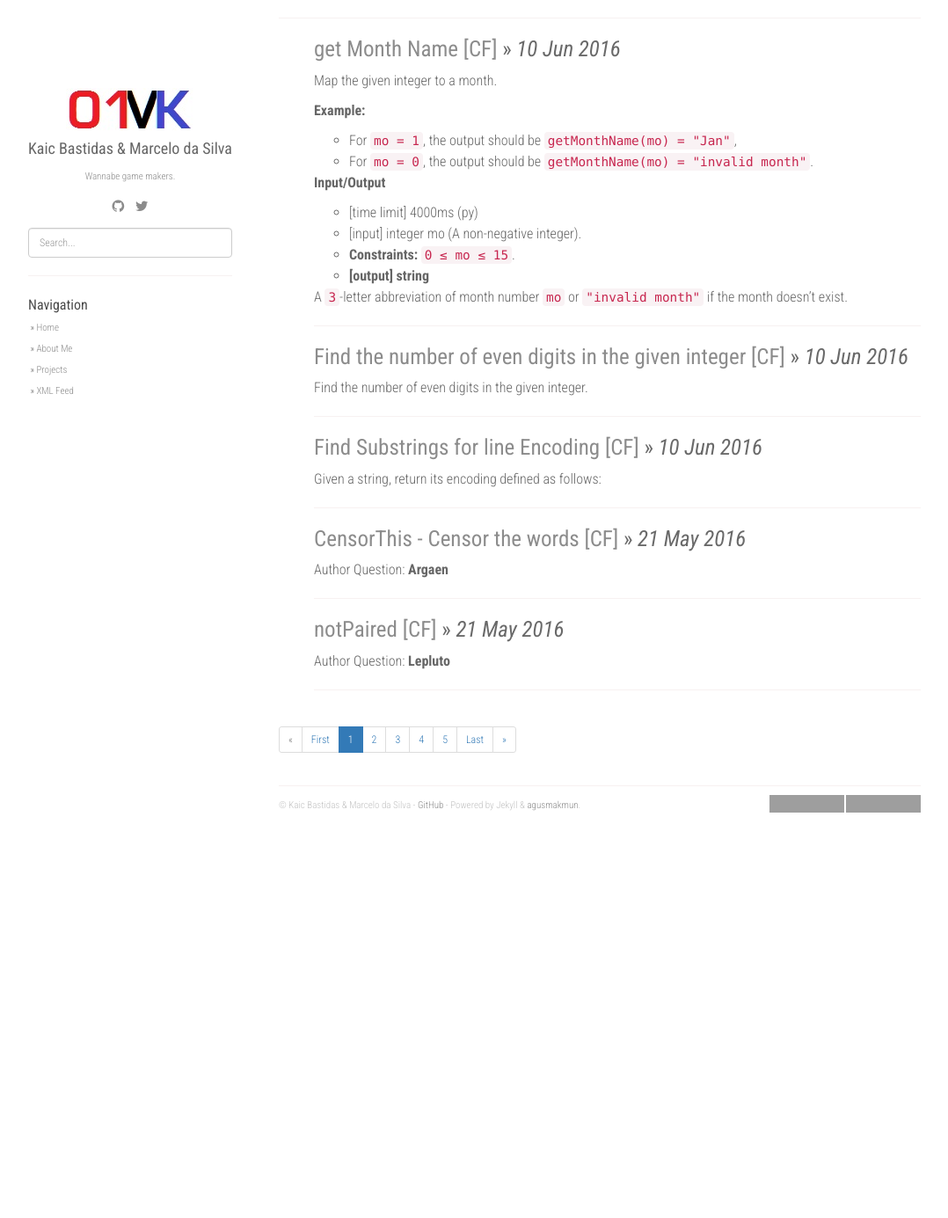
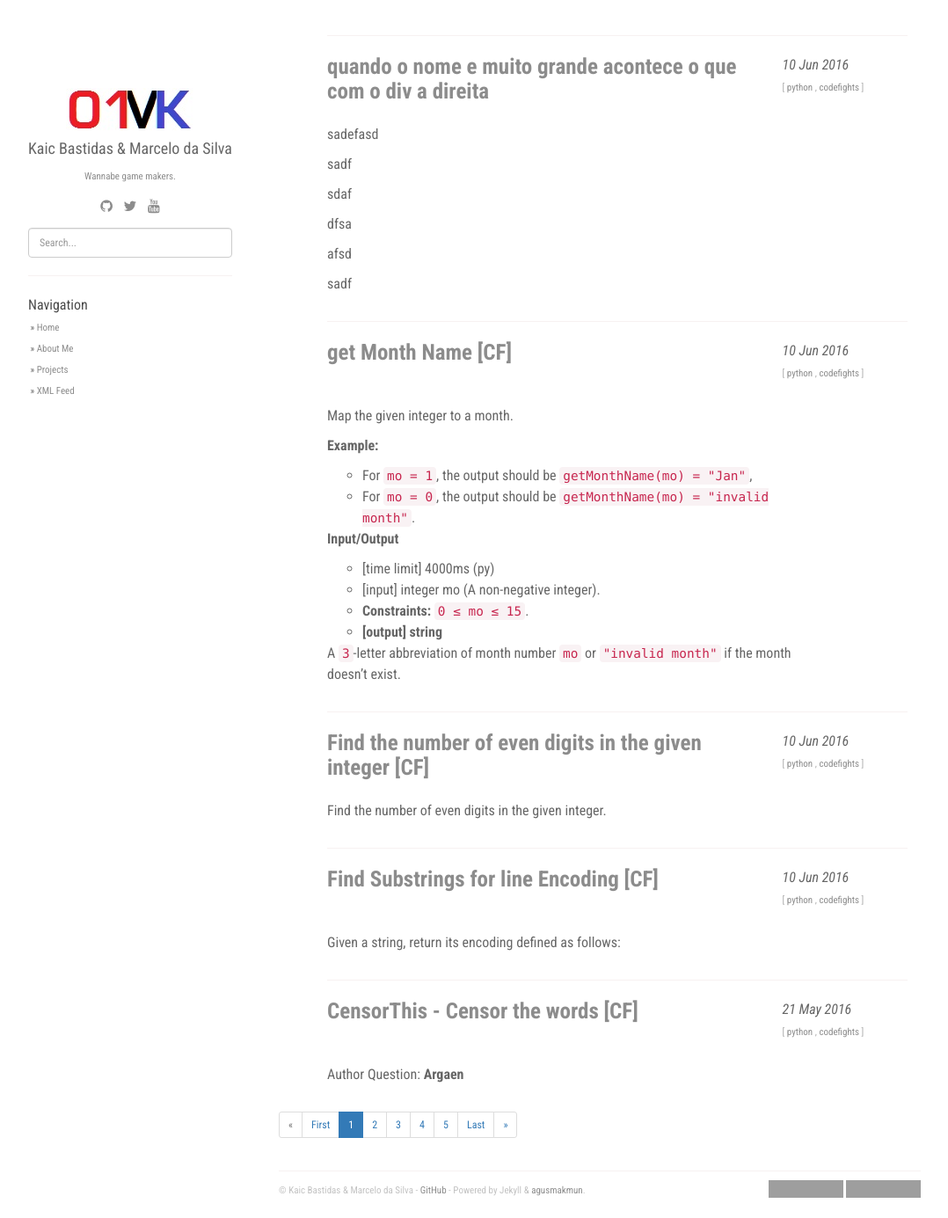
Before and after one commit to IterumCorp/iterumcorp.github.io, a Jekyll site: the page built from index.html, in a window 1280 px wide and 1385 px high. Shown: the whole window at 88% size, without its empty margins (53-1131 px from the left). Built offline with Jekyll 4.4.1, drawn with Linux system fonts in a browser that asks for light colours; nearby versions of some CDN libraries; the list of posts is cut into pages by our own code; grey boxes are pictures that could not be loaded.

Commit message:
categorias em baixo da data e pequenas alterações no visual

```diff
--- a/_config.yml
+++ b/_config.yml
@@ -18,6 +18,8 @@ social:
     - icon: fa-github
       link: "https://github.com/01mk"
     - icon: fa-twitter
+      link: "#"
+    - icon: fa-youtube
       link: "#"
 
 share:
--- a/_layouts/default.html
+++ b/_layouts/default.html
@@ -156,8 +156,8 @@
                     {% endif %}
 
                     <div class="btn-github" style="float:right;">
-                        <iframe src="https://ghbtns.com/github-btn.html?user=agusmakmun&repo=agusmakmun.github.io&type=star&count=true" frameborder="0" scrolling="0" width="85" height="20px"></iframe>
-                        <iframe src="https://ghbtns.com/github-btn.html?user=agusmakmun&repo=agusmakmun.github.io&type=fork&count=true" frameborder="0" scrolling="0" width="85" height="20px"></iframe>
+                        <iframe src="https://ghbtns.com/github-btn.html?user=01mk&repo=01mk.github.io&type=star&count=true" frameborder="0" scrolling="0" width="85" height="20px"></iframe>
+                        <iframe src="https://ghbtns.com/github-btn.html?user=01mk&repo=01mk.github.io&type=fork&count=true" frameborder="0" scrolling="0" width="85" height="20px"></iframe>
                     </div>
                 </footer>
             </div><!-- end /.col-sm-8 -->
--- /dev/null
+++ b/_posts/2016-07-06-quando-o-nome-e-muito-grande-acontece-oque-com-o-div-a-direita.md
@@ -0,0 +1,20 @@
+---
+layout: post
+title:  "quando o nome e muito grande acontece o que com o div a direita"
+date:   2016-06-11 03:43:45 +0700
+categories: [python, codefights]
+excerpt_separator: <!--exc-->
+---
+
+sadefasd
+
+sadf
+
+sdaf
+
+dfsa
+
+afsd
+
+sadf
+<!--exc-->
--- a/index.html
+++ b/index.html
@@ -3,12 +3,27 @@ layout: default
 ---
 
 <div id="home">
-    <hr />
     <ol class="posts">
     {% for post in paginator.posts %}
-      <h1><a href="{{ post.url }}">{{ post.title }}</a> &raquo; <i><span>{{ post.date | date_to_string }}</span></i></h1>
-      {{ post.excerpt }}
-      <hr />
+      <div class="col-md-12"><hr /></div>
+      <h1>
+        <div class="col-md-9"><a href="{{ post.url }}">{{ post.title }}</a></div>
+      </h1>
+      <div class="col-md-3 pull-right"><i><span>{{ post.date | date_to_string }}</span></i></div>
+
+      <!--De baixo da data-->
+      <div class="col-md-3">
+        <span class="categories">
+          [
+            {% for category in post.categories %}
+              <a href="/category/{{ category }}">{{ category }}</a>
+              {% if forloop.last == false %}, {% endif %}
+            {% endfor %}
+          ]
+        </span>
+      </div>
+
+      <div class="col-md-10"></br>{{ post.excerpt }}</div>
     {% endfor %}
     </ol>
 
--- a/static/css/main.css
+++ b/static/css/main.css
@@ -7,7 +7,7 @@ body {
     font-size: 16px;
     line-height: 1.5em;
     color: #666;
-    font-weight: 300;
+    font-weight: normal;
 }
 hr {
     margin-top: 20px;
@@ -27,7 +27,7 @@ span.time, span.categories {
 }
 
 h1 {
-    font-weight: normal;
+    font-weight: bold;
     color: #696969;
     margin-bottom: 10px;
     font-size: 25px;
@@ -52,7 +52,6 @@ a, a:link, a:active {
 
 a:hover {
     color: #B3B3B3;
-    text-decoration: underline;
 }
 
 /**
```
Also changed, not shown: _sass/_layout.css (added, +75 -0 lines).
